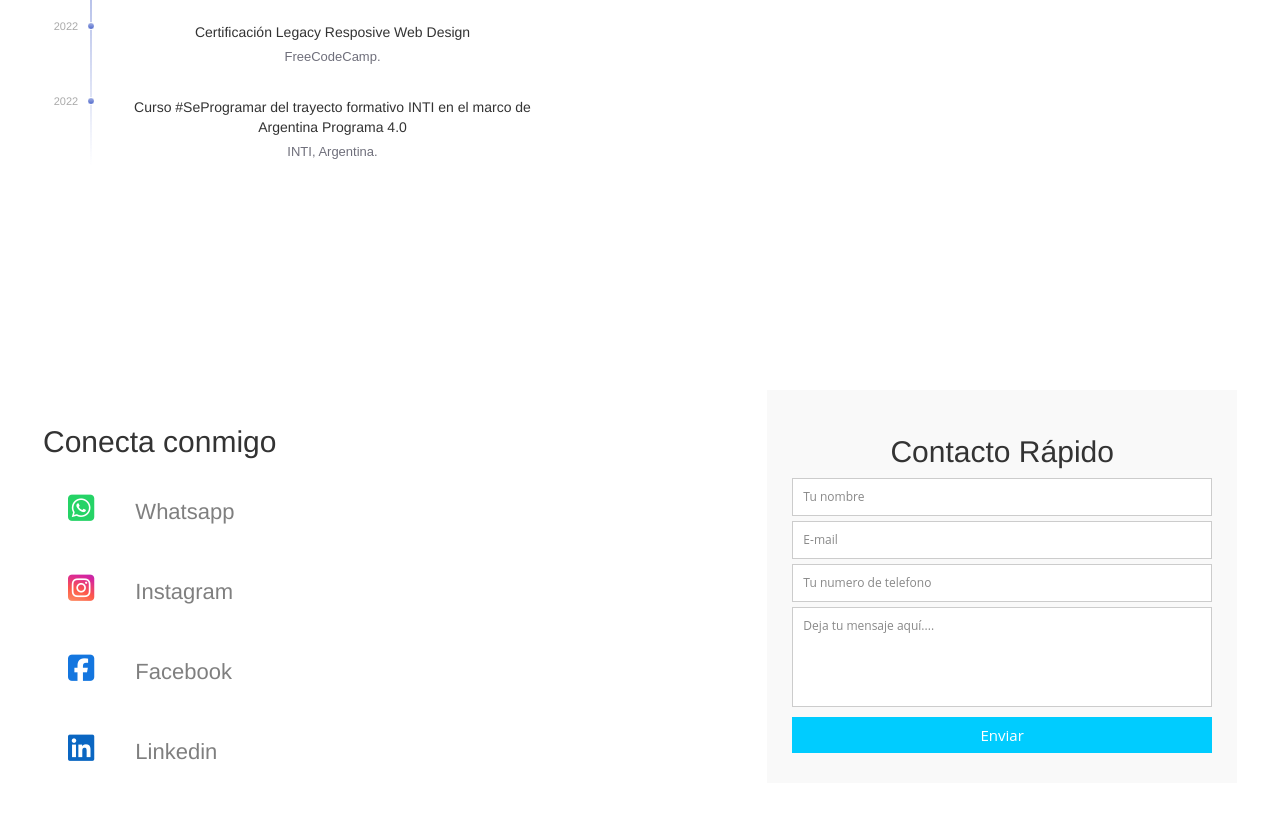
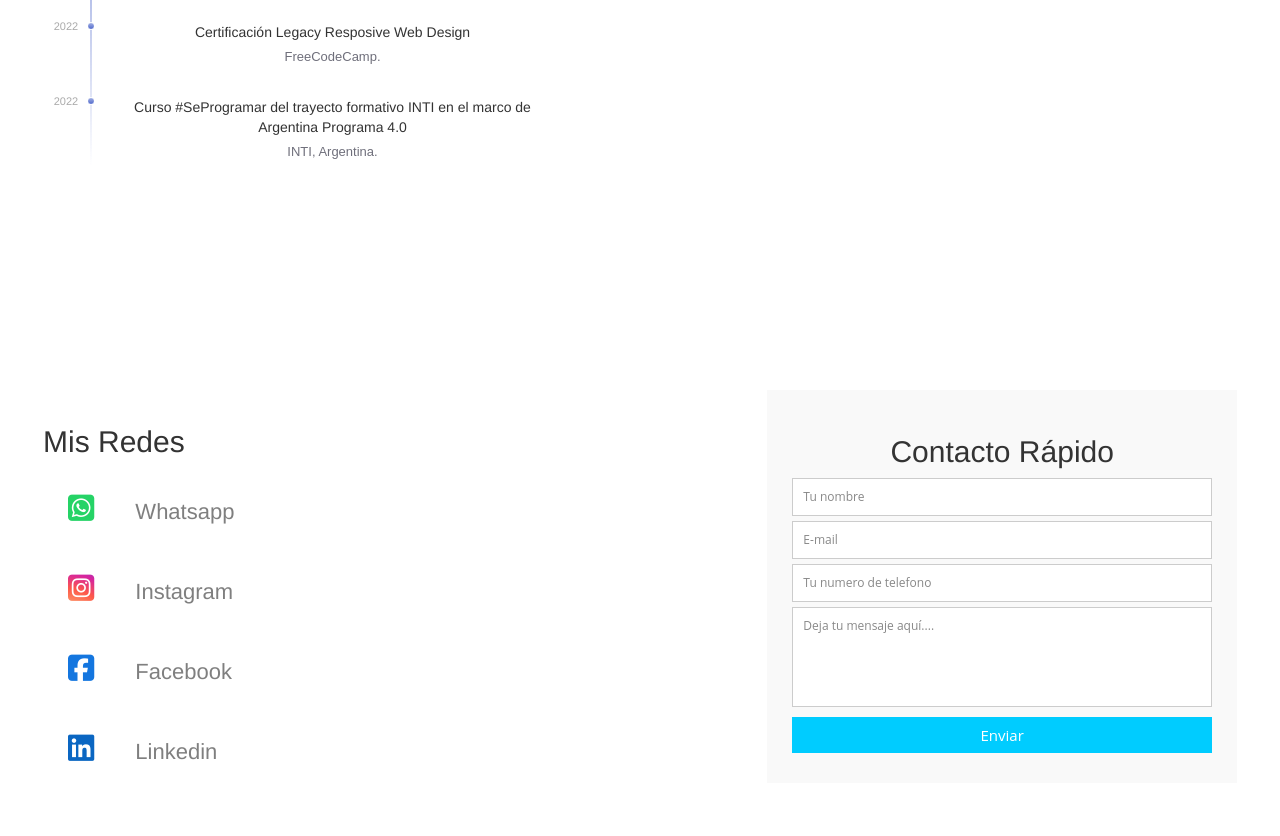
Before and after one commit to conradosimon2013/MiCv, a plain HTML site: page index.html in a window 1280 px wide. Shown: the part 1905-2741 px from the top of the page. Drawn offline with nearby package versions, Linux system fonts and the light colour scheme.

Commit message:
Cambio texto

```diff
--- a/index.html
+++ b/index.html
@@ -160,7 +160,7 @@
             <section class="et-slide contact-group" id="tab-react">
                 <div class="container" style="width: 45%; width: 100vh;">
                     <div style="text-align: left; text-decoration: none;">
-                        <h2>Conecta conmigo</h2>
+                        <h2>Mis Redes</h2>
                         <div style="height: 300px;">
                             <div style="display: block;">
                                 <a href="https://api.whatsapp.com/send/?phone=5493493665833" target="_blank" class="fa-brands-a" style="font-size: 22px;"><i class="fa-brands fa-square-whatsapp"></i> Whatsapp</a>
```
